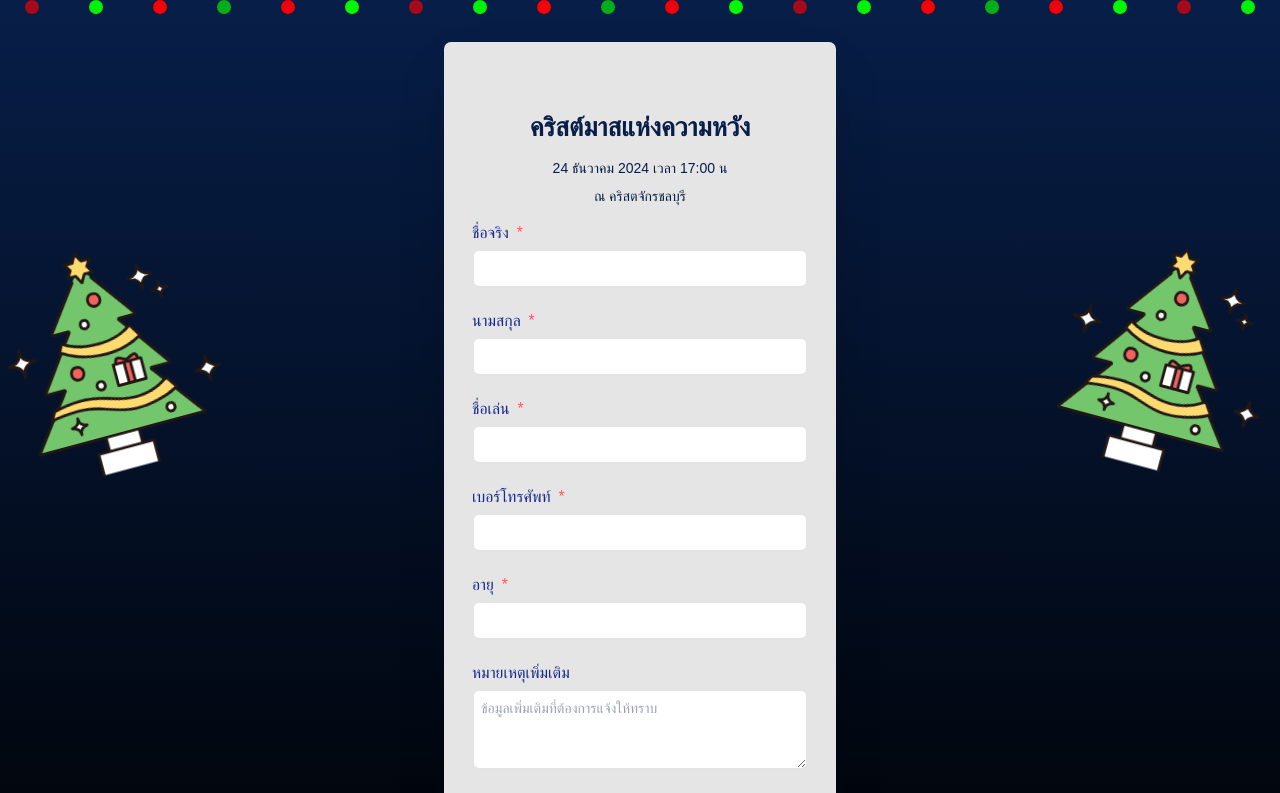
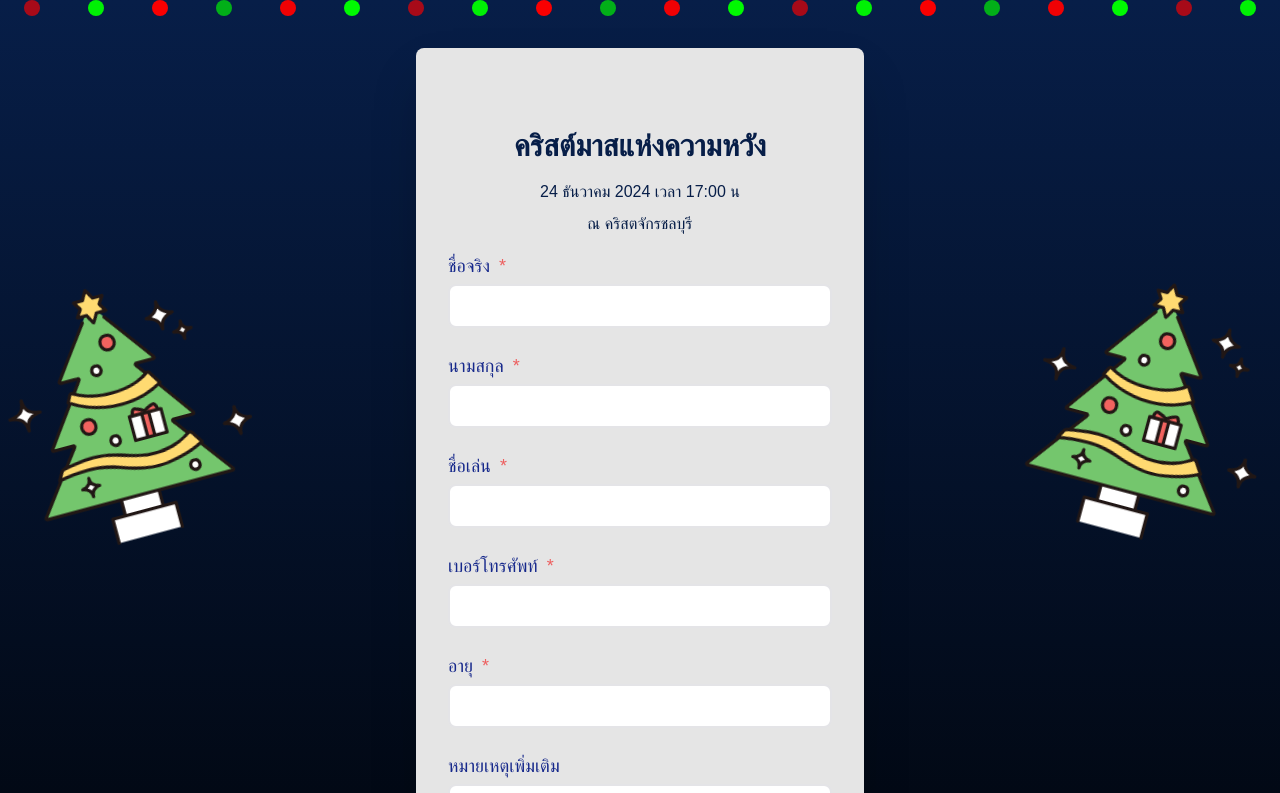
Before and after one commit to millenniumist/ccxmas, a Next.js app: page / in a window 1280 px wide. Shown: the top 793 px of the page. Built offline with nearby package versions, Linux system fonts and the light colour scheme; a web font is replaced by a local one.

Commit message:
update font size

```diff
--- a/app/globals.css
+++ b/app/globals.css
@@ -6,8 +6,14 @@
 :root {
   color-scheme: light;
   --text: #000000;
-  font-size: 14px;
+  font-size: 3vw;
   /* Add other color variables you need */
+}
+
+@media only screen and (min-width: 1175px) {
+  :root {
+    font-size: 16px;
+  }
 }
 
 /* Override dark mode detection */
```
